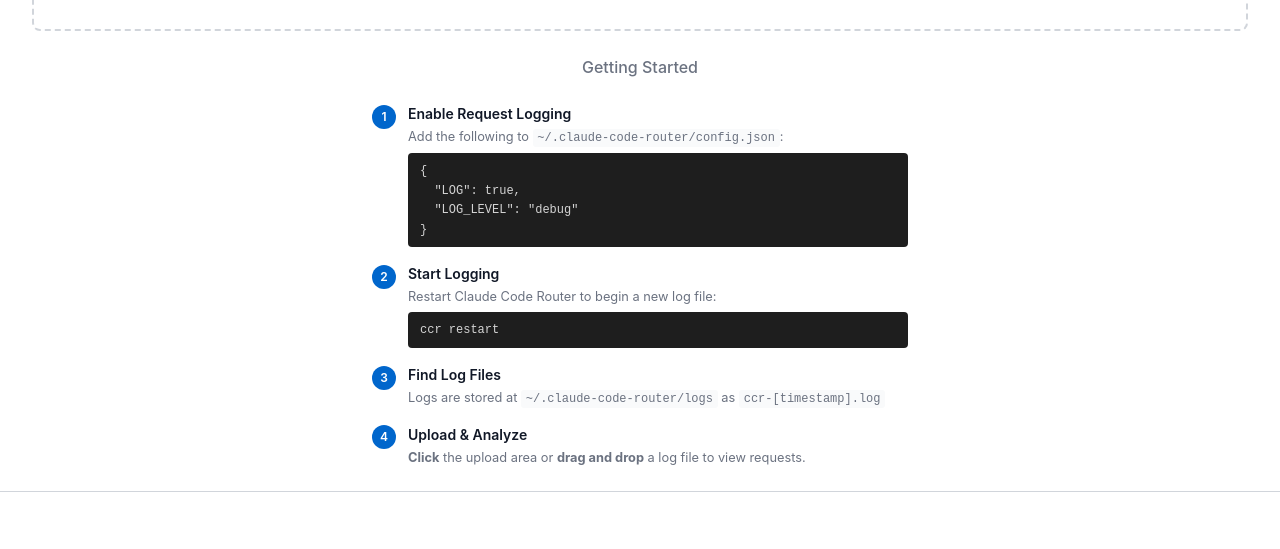
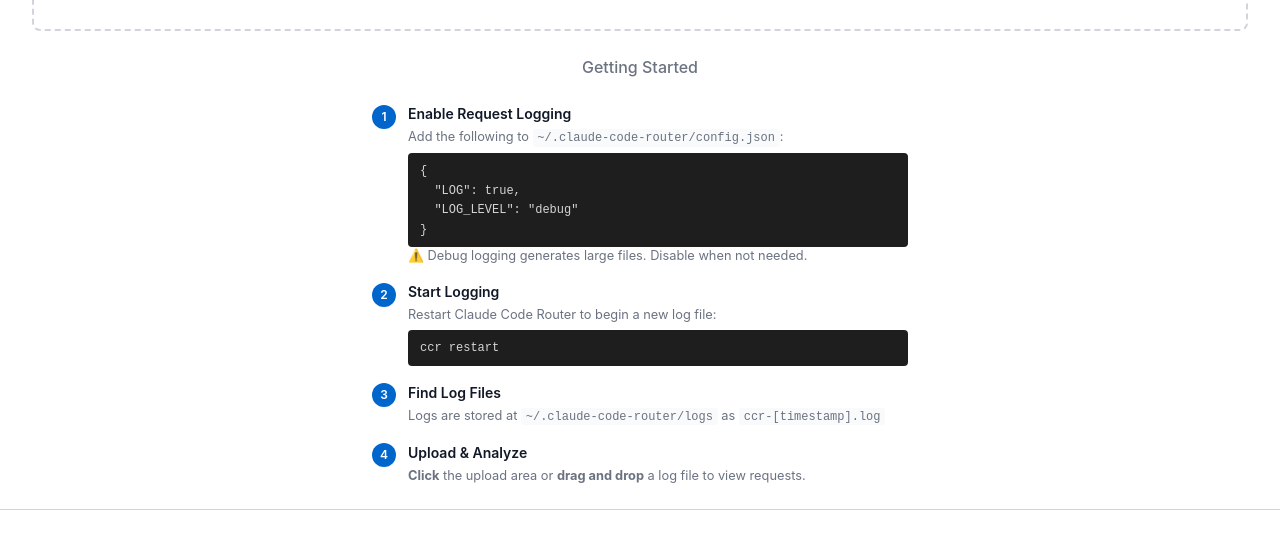
Before and after one commit to allxiao/claude-code-router-log-visualizer, a website: page src/public/index.html in a window 1280 px wide. Shown: the part 191-740 px from the top of the page. Drawn offline with nearby package versions, Linux system fonts and the light colour scheme.

Commit message:
Add warning about disk usage when debug log is on

```diff
--- a/src/public/css/styles.css
+++ b/src/public/css/styles.css
@@ -181,6 +181,12 @@
   border-radius: 3px;
   font-family: 'Courier New', monospace;
   font-size: 0.75rem;
+}
+
+.instruction-note {
+  color: #b45309;
+  font-size: 0.75rem;
+  margin-top: 0.4rem;
 }
 
 /* Content Wrapper */
--- a/src/public/index.html
+++ b/src/public/index.html
@@ -67,6 +67,7 @@
   "LOG": true,
   "LOG_LEVEL": "debug"
 }</code></pre>
+              <p class="instruction-note">⚠️ Debug logging generates large files. Disable when not needed.</p>
             </div>
           </div>
 
```
